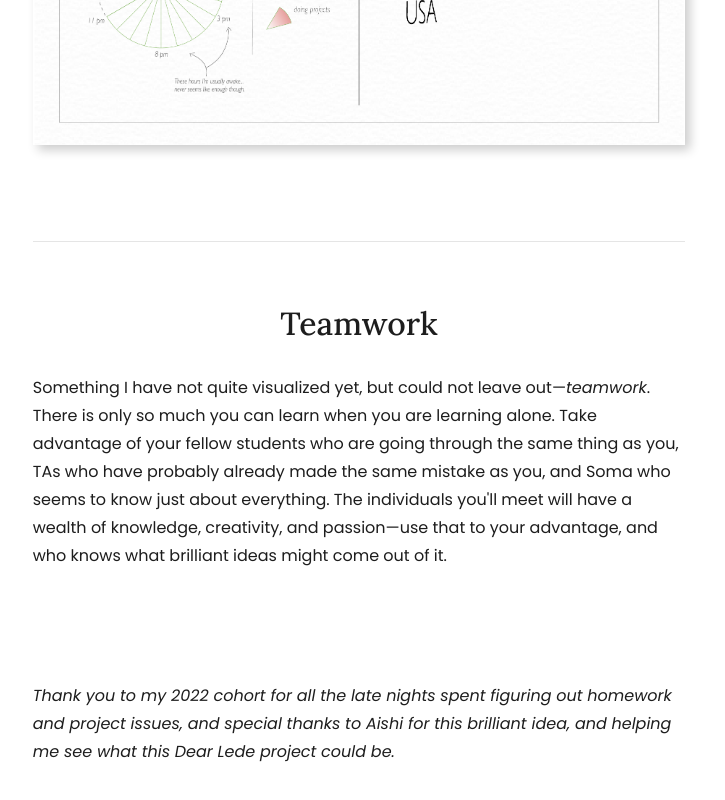
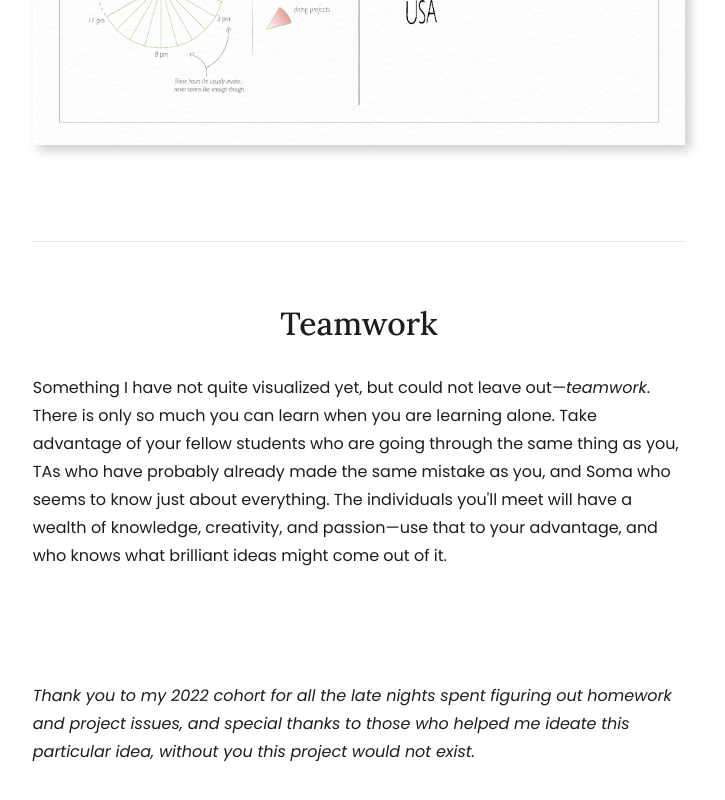
Before and after one commit to amanda-chn/dear-lede, a plain HTML site: page index.html in a window 1280 px wide. Shown: the part 6075-6875 px from the top of the page, without its empty margins (281-1006 px from the left). Drawn offline with nearby package versions, Linux system fonts and the light colour scheme.

Commit message:
Update index.html

```diff
--- a/index.html
+++ b/index.html
@@ -89,7 +89,7 @@
             </p>
             <div class="footer"></div>
             <p class="text-body-2 mb-5 italic">
-              Thank you to my 2022 cohort for all the late nights spent figuring out homework and project issues, and special thanks to Aishi for this brilliant idea, and helping me see what this Dear Lede project could be.
+              Thank you to my 2022 cohort for all the late nights spent figuring out homework and project issues, and special thanks to those who helped me ideate this particular idea, without you this project would not exist.
             </p>
           </div>
 
```
